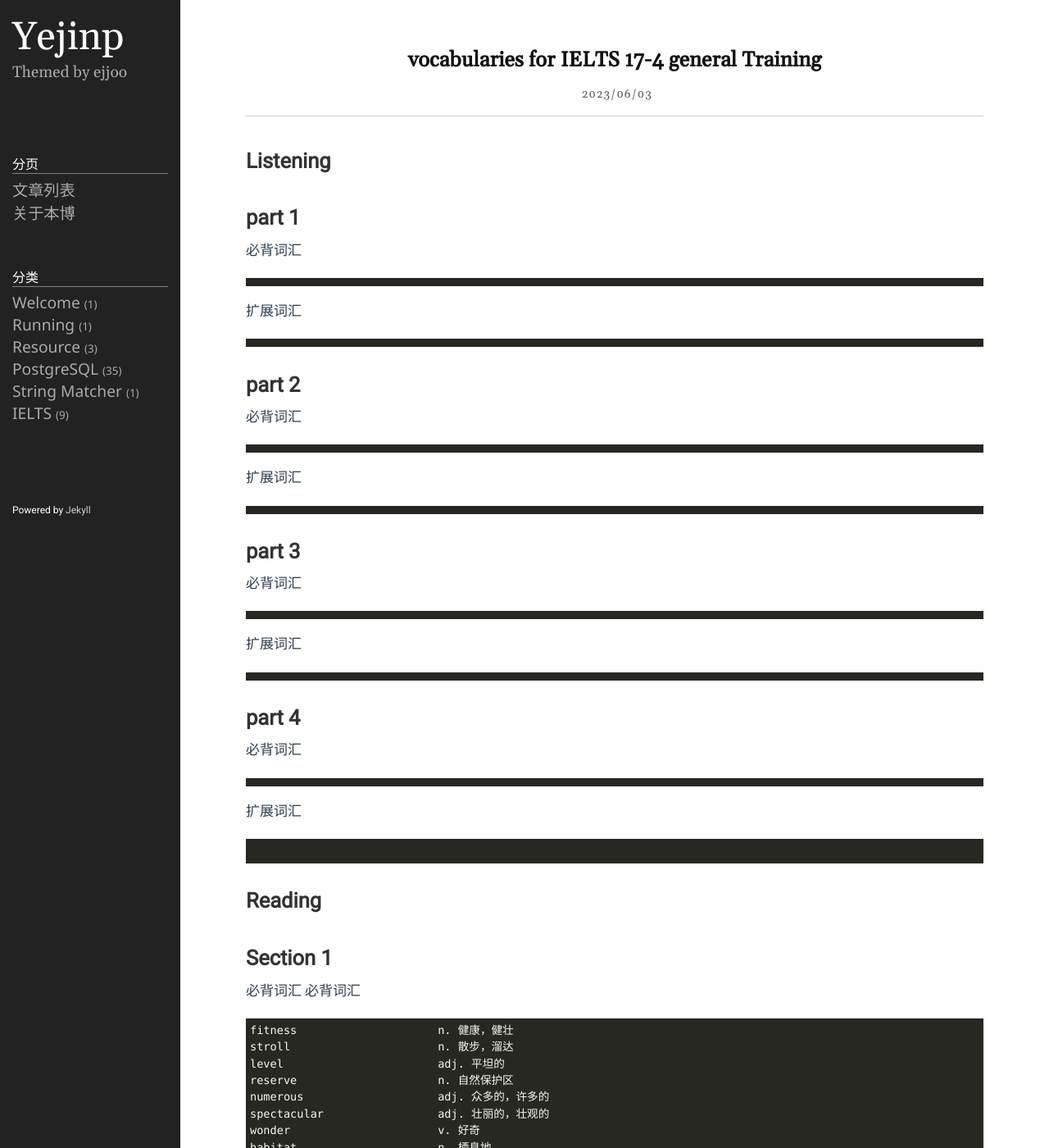
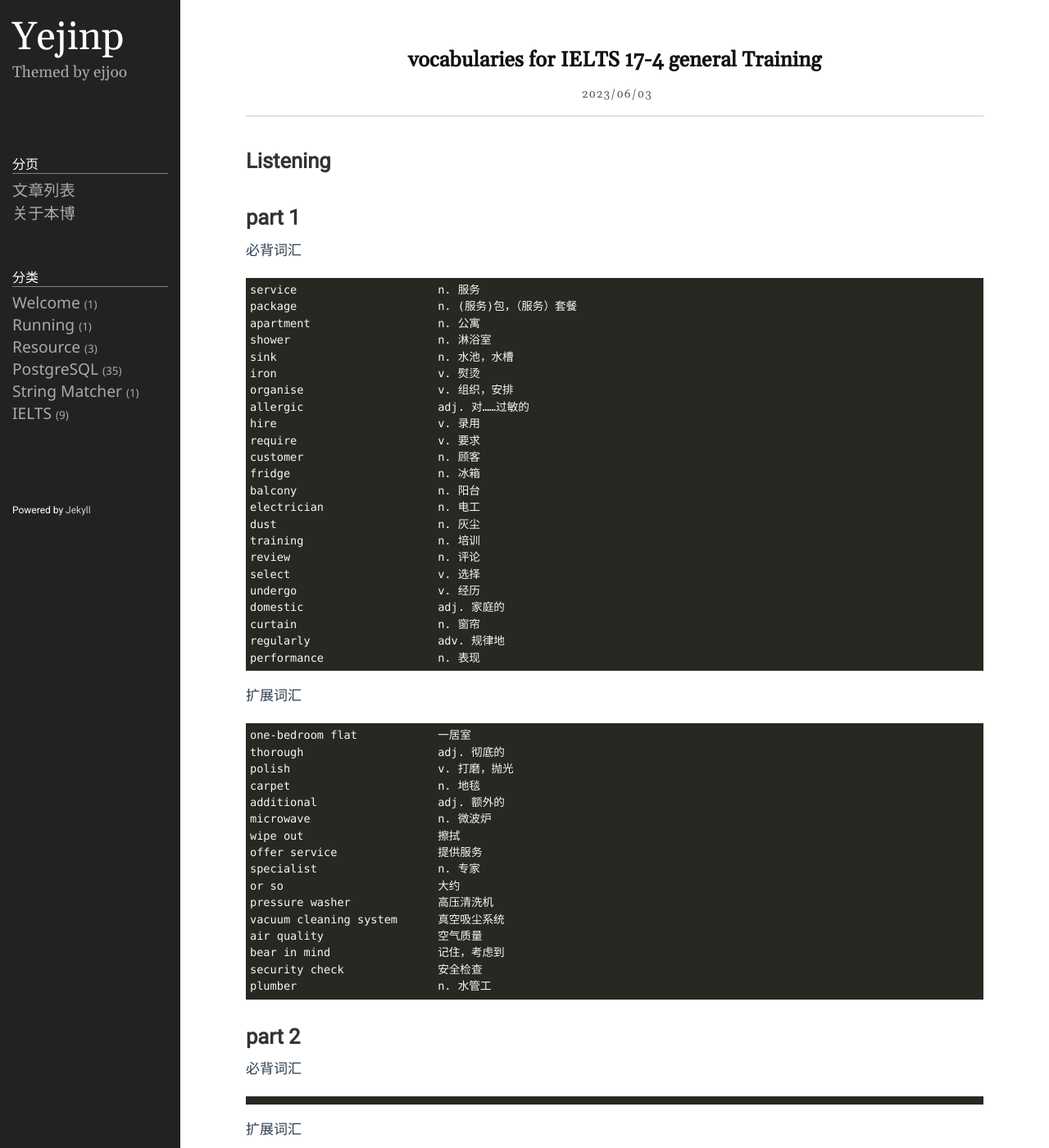
Before and after one commit to yejinp/yejinp.github.io, a Jekyll site: the page built from _posts/2023-06-03-vocabularies for IELTS 17-4 general Training.markdown, in a window 1280 px wide and 1400 px high. Shown: the whole window at 82% size. Built offline with Jekyll 4.4.1, drawn with Linux system fonts in a browser that asks for light colours.

Commit message:
add new vocabulary

````diff
--- a/_posts/2023-06-03-vocabularies for IELTS 17-4 general Training.markdown
+++ b/_posts/2023-06-03-vocabularies for IELTS 17-4 general Training.markdown
@@ -11,10 +11,49 @@ category: IELTS
 # part 1 #
 必背词汇
 ```
+service                     n. 服务
+package                     n. (服务)包，（服务）套餐
+apartment                   n. 公寓
+shower                      n. 淋浴室
+sink                        n. 水池，水槽
+iron                        v. 熨烫
+organise                    v. 组织，安排
+allergic                    adj. 对……过敏的
+hire                        v. 录用
+require                     v. 要求
+customer                    n. 顾客
+fridge                      n. 冰箱
+balcony                     n. 阳台
+electrician                 n. 电工
+dust                        n. 灰尘
+training                    n. 培训
+review                      n. 评论
+select                      v. 选择
+undergo                     v. 经历
+domestic                    adj. 家庭的
+curtain                     n. 窗帘
+regularly                   adv. 规律地
+performance                 n. 表现
 ```
 扩展词汇
 
 ```
+one-bedroom flat            一居室
+thorough                    adj. 彻底的
+polish                      v. 打磨，抛光
+carpet                      n. 地毯
+additional                  adj. 额外的
+microwave                   n. 微波炉
+wipe out                    擦拭
+offer service               提供服务
+specialist                  n. 专家
+or so                       大约
+pressure washer             高压清洗机
+vacuum cleaning system      真空吸尘系统
+air quality                 空气质量
+bear in mind                记住，考虑到
+security check              安全检查
+plumber                     n. 水管工
 ```
 
 # part 2 #
@@ -49,7 +88,6 @@ category: IELTS
 
 # Section 1 #
 
-必背词汇
 必背词汇
 ```
 fitness                     n. 健康，健壮
````
